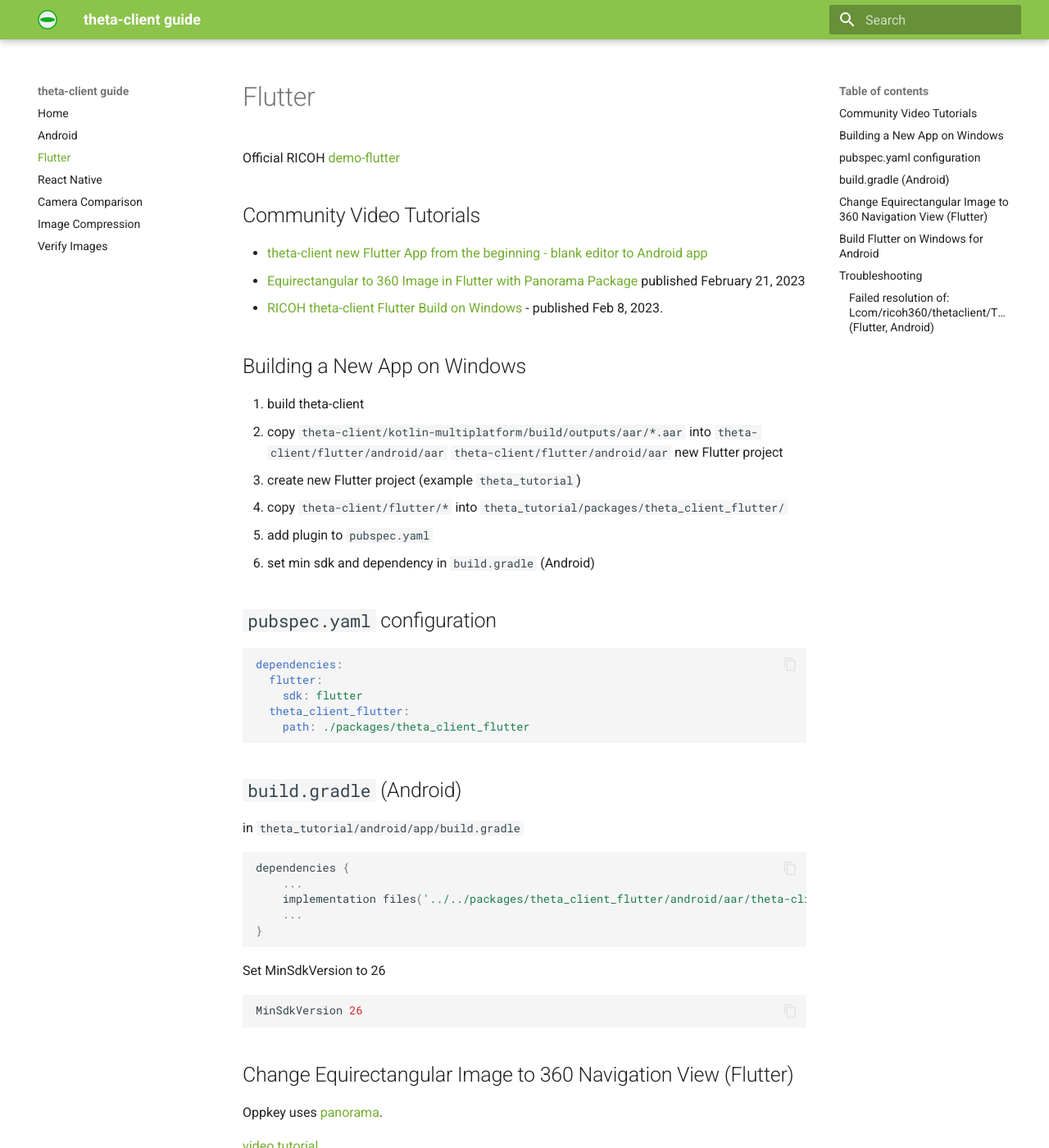
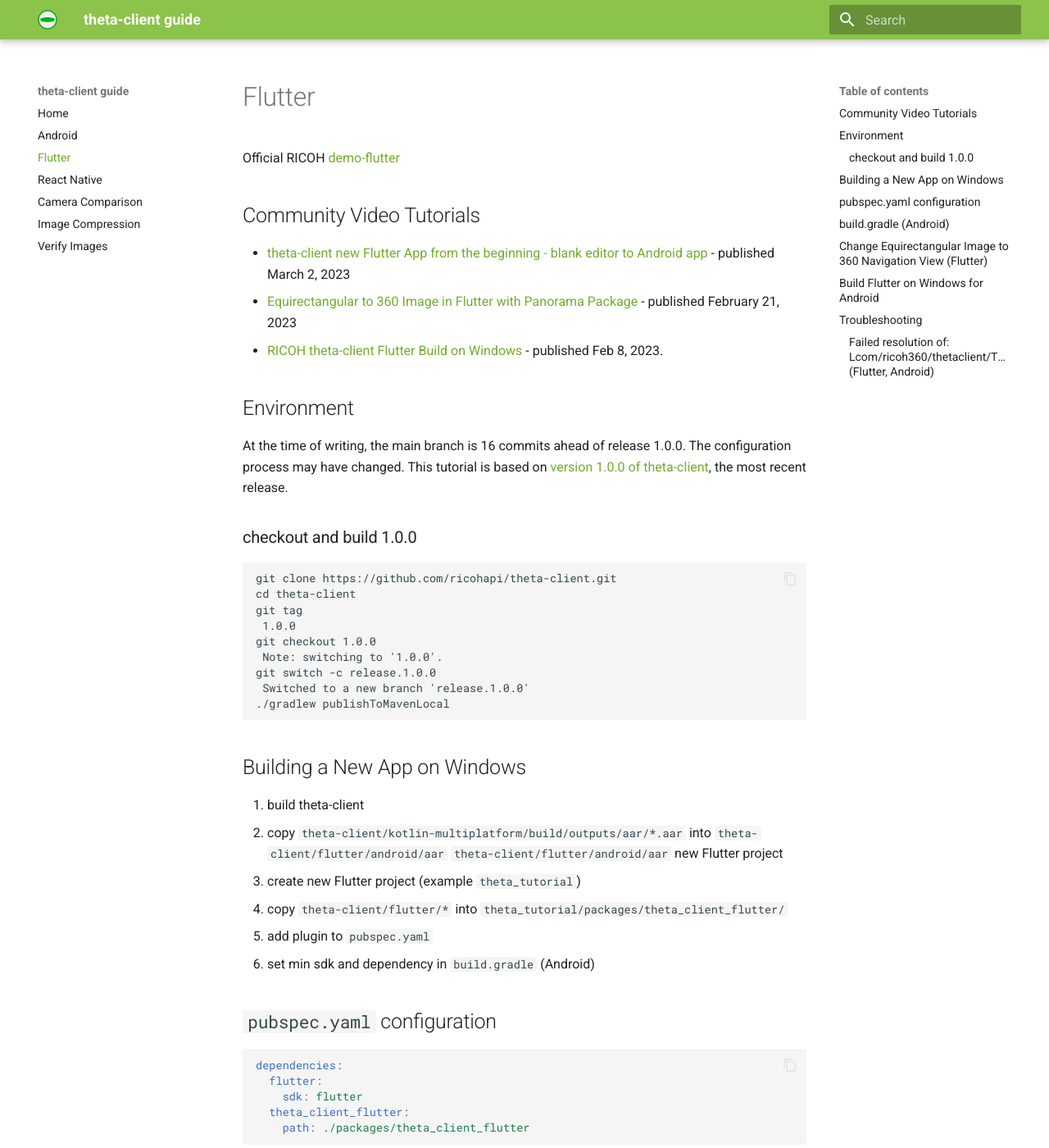
Before and after one commit to theta360developers/theta-client-guide, an MkDocs documentation site: the page built from docs/flutter.md, in a window 1280 px wide and 1400 px high. Shown: the whole window at 82% size. Built offline with MkDocs 1.6.1 and Material for MkDocs 9.7.7, drawn with Linux system fonts in a browser that asks for light colours.

Commit message:
fix: added date to first video  on flutter section

````diff
--- a/docs/flutter.md
+++ b/docs/flutter.md
@@ -4,10 +4,35 @@
 
 ## Community Video Tutorials
 
-* [theta-client new Flutter App from the beginning - blank editor to Android app](https://youtu.be/EAwT2j0x5VU)
-* [Equirectangular to 360 Image in Flutter  with Panorama Package](https://youtu.be/9hWUU6G3Ank)
- published February 21, 2023
-* [RICOH theta-client Flutter Build on Windows](https://youtu.be/dJV5s46xFA0) - published Feb 8, 2023.
+* [theta-client new Flutter App from the beginning - blank editor to Android
+app](https://youtu.be/EAwT2j0x5VU) - published March 2, 2023
+* [Equirectangular to 360 Image in Flutter  with Panorama
+Package](https://youtu.be/9hWUU6G3Ank) - published February 21, 2023
+* [RICOH theta-client Flutter Build on Windows](https://youtu.be/dJV5s46xFA0) -
+published Feb 8, 2023.
+
+## Environment
+
+At the time of writing, the main branch is 16 commits ahead of release 1.0.0.
+The configuration process may have changed.
+This tutorial is based on
+[version 1.0.0 of
+theta-client](https://github.com/ricohapi/theta-client/releases/tag/1.0.0),
+the most recent release.
+
+### checkout and build 1.0.0
+
+```text
+git clone https://github.com/ricohapi/theta-client.git
+cd theta-client
+git tag
+ 1.0.0
+git checkout 1.0.0
+ Note: switching to '1.0.0'.
+git switch -c release.1.0.0
+ Switched to a new branch 'release.1.0.0'
+./gradlew publishToMavenLocal
+```
 
 ## Building a New App on Windows
 
````
